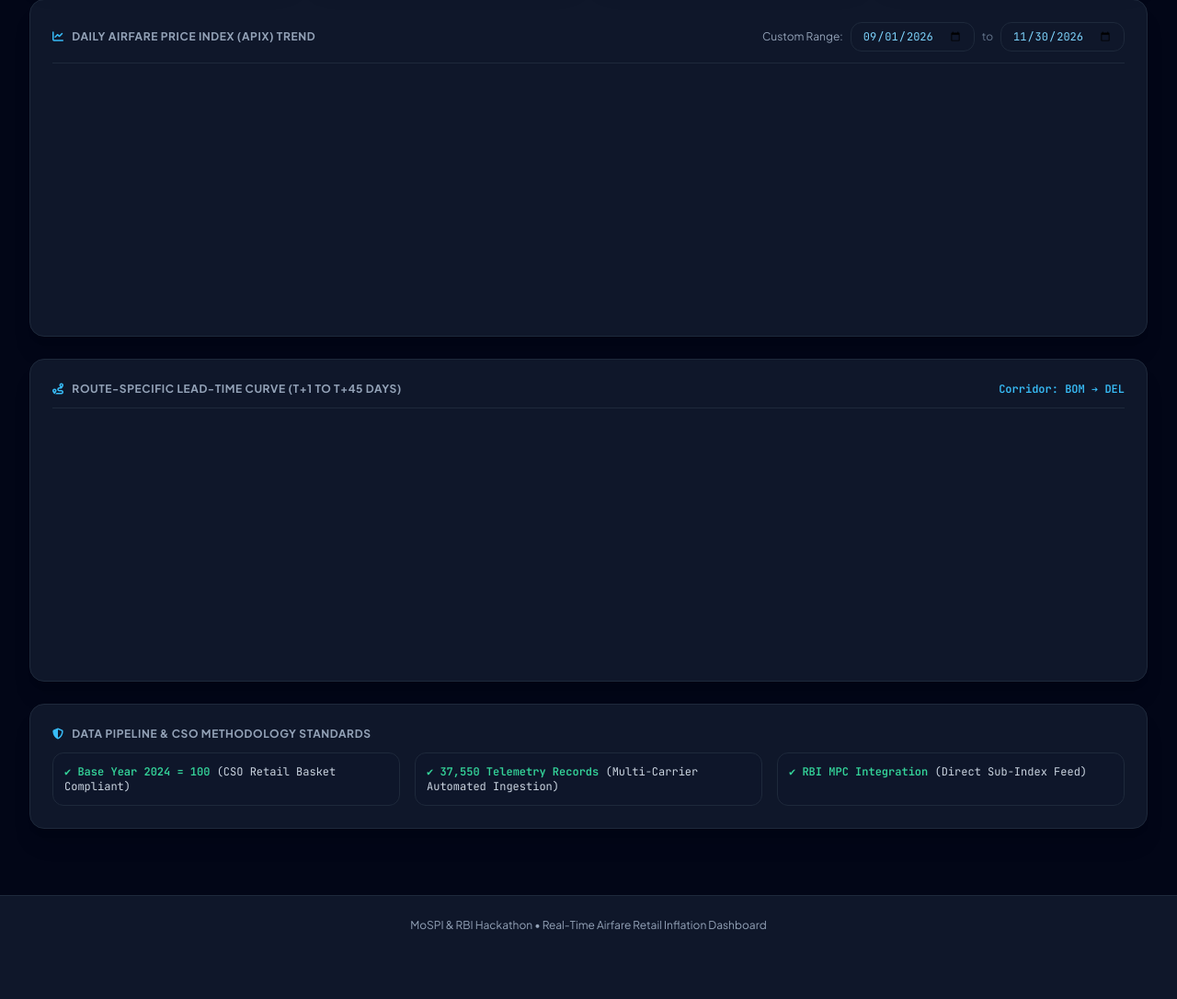
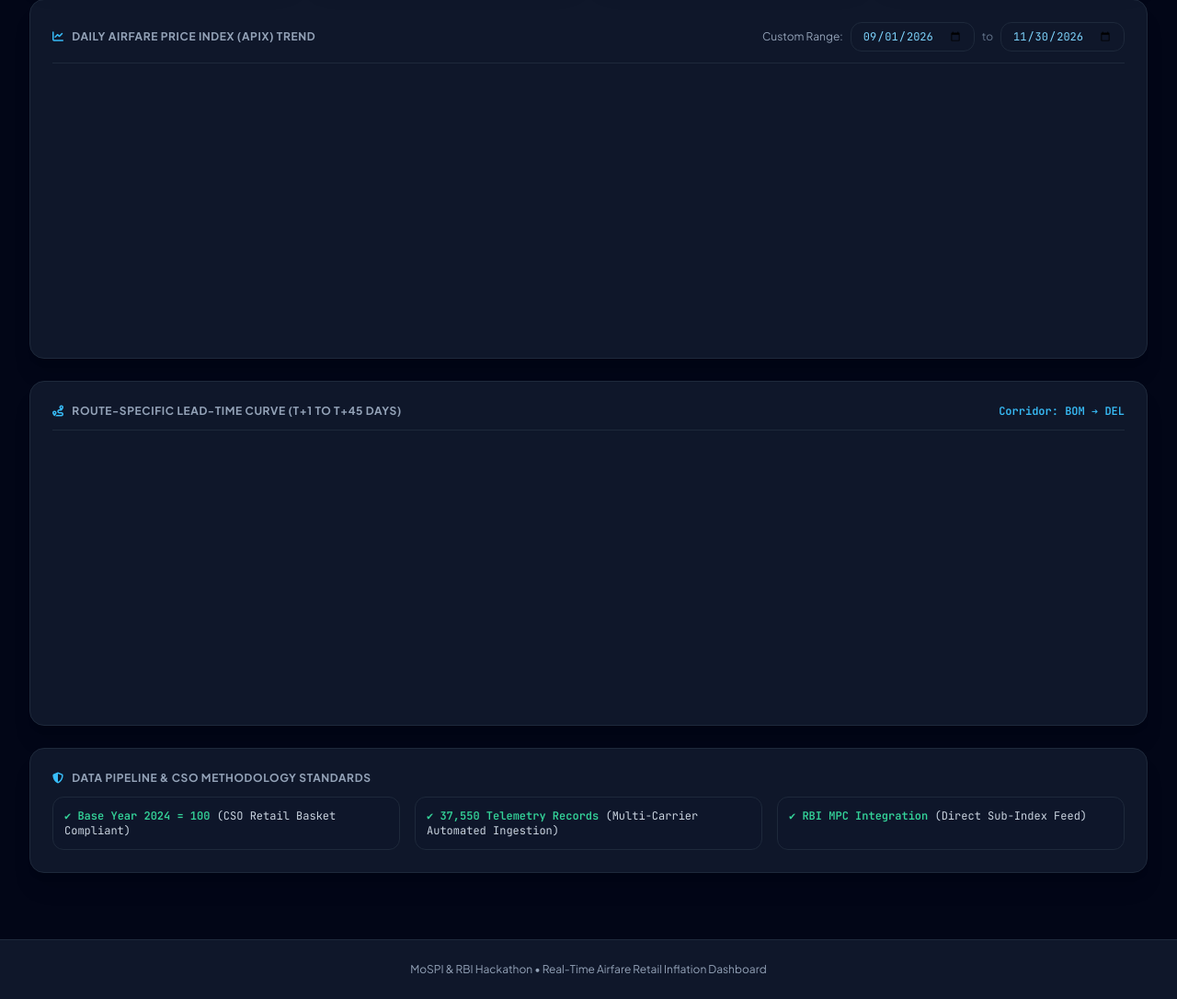
Before and after one commit to sumeetware1-cmyk/airintel-v2, a Flask app: page / in a window 1280 px wide. Shown: the part 749-1835 px from the top of the page at 92% size. Before the commit the page ends 1760 px from the top, so only its background shows below. Run offline with Flask 3, Linux system fonts and the light colour scheme; a map, chart or similar area stays blank; some libraries are stand-ins or nearby versions.

Commit message:
Update index.html

```diff
--- a/templates/index.html
+++ b/templates/index.html
@@ -40,7 +40,7 @@
             </div>
         </div>
 
-        <!-- 2-Page Navigation Tabs -->
+        <!-- Navigation Tabs -->
         <div class="flex items-center space-x-3">
             <div class="bg-slate-200 dark:bg-slate-900 p-1 rounded-xl border border-slate-300 dark:border-mospi-border flex space-x-1">
                 <button onclick="switchPage(1)" id="tab-1" class="px-4 py-1.5 rounded-lg text-xs font-bold bg-sky-500 text-slate-950 transition cursor-pointer">
@@ -209,7 +209,7 @@
             </div>
         </section>
 
-        <!-- Charts -->
+        <!-- Charts (Explicit height container to prevent collapse) -->
         <section class="bg-white dark:bg-mospi-card border border-slate-200 dark:border-mospi-border rounded-2xl p-6 shadow-xl space-y-4">
             <div class="flex flex-wrap items-center justify-between pb-3 border-b border-mospi-border gap-4">
                 <h2 class="text-xs font-bold text-slate-600 dark:text-slate-400 uppercase tracking-wider">
@@ -222,7 +222,9 @@
                     <input type="date" id="chart-end-date" value="2026-11-30" onchange="triggerGlobalQuery()" class="bg-slate-100 dark:bg-slate-900 text-xs font-mono text-sky-300 px-3 py-1.5 rounded-xl border border-mospi-border outline-none">
                 </div>
             </div>
-            <div class="h-64 w-full"><canvas id="trendChart"></canvas></div>
+            <div style="height: 280px; position: relative; width: 100%;">
+                <canvas id="trendChart"></canvas>
+            </div>
         </section>
 
         <section class="bg-white dark:bg-mospi-card border border-slate-200 dark:border-mospi-border rounded-2xl p-6 shadow-xl space-y-4">
@@ -232,13 +234,14 @@
                 </h2>
                 <span class="text-xs text-sky-400 font-mono font-bold" id="leadtime-label">Synced with Global Origin & Destination</span>
             </div>
-            <div class="h-64 w-full"><canvas id="leadTimeChart"></canvas></div>
+            <div style="height: 280px; position: relative; width: 100%;">
+                <canvas id="leadTimeChart"></canvas>
+            </div>
         </section>
     </div>
 
     <!-- ================= PAGE 2: AI ATTRIBUTION & POLICY SANDBOX ================= -->
     <div id="page-2" class="hidden space-y-6">
-        <!-- Feature 1 & 4 & 6: AI Attribution & Policy Sandbox -->
         <section class="bg-white dark:bg-mospi-card border border-slate-200 dark:border-mospi-border rounded-2xl p-6 shadow-xl space-y-6">
             <div class="flex items-center justify-between pb-3 border-b border-mospi-border">
                 <h2 class="text-xs font-bold text-sky-600 dark:text-sky-400 uppercase tracking-wider">
@@ -294,7 +297,7 @@
             </div>
         </section>
 
-        <!-- Feature 2 & 3 & 5: Heatmaps, Predictive Forecasting & External Events -->
+        <!-- Heatmaps & Predictive Models -->
         <div class="grid grid-cols-1 lg:grid-cols-2 gap-6">
             <section class="bg-white dark:bg-mospi-card border border-slate-200 dark:border-mospi-border rounded-2xl p-6 shadow-xl space-y-4">
                 <div class="flex items-center justify-between pb-3 border-b border-mospi-border">
@@ -343,7 +346,7 @@
         </div>
     </div>
 
-    <!-- STANDARDS FOOTER -->
+    <!-- STANDARDS -->
     <section class="bg-white dark:bg-mospi-card border border-slate-200 dark:border-mospi-border rounded-2xl p-6 shadow-xl space-y-3">
         <h2 class="text-xs font-bold text-slate-600 dark:text-slate-400 uppercase tracking-wider">
             <i class="fa-solid fa-shield-halved text-sky-600 dark:text-sky-400 mr-1.5"></i> Data Pipeline & CSO Methodology Standards
@@ -377,6 +380,12 @@
             document.getElementById('page-2').classList.add('hidden');
             document.getElementById('tab-1').className = "px-4 py-1.5 rounded-lg text-xs font-bold bg-sky-500 text-slate-950 transition cursor-pointer";
             document.getElementById('tab-2').className = "px-4 py-1.5 rounded-lg text-xs font-bold text-slate-400 hover:text-white transition cursor-pointer";
+
+            // Force charts to re-render when switching back to page 1
+            setTimeout(() => {
+                if (trendChart) trendChart.resize();
+                if (leadTimeChart) leadTimeChart.resize();
+            }, 50);
         } else {
             document.getElementById('page-1').classList.add('hidden');
             document.getElementById('page-2').classList.remove('hidden');
```
